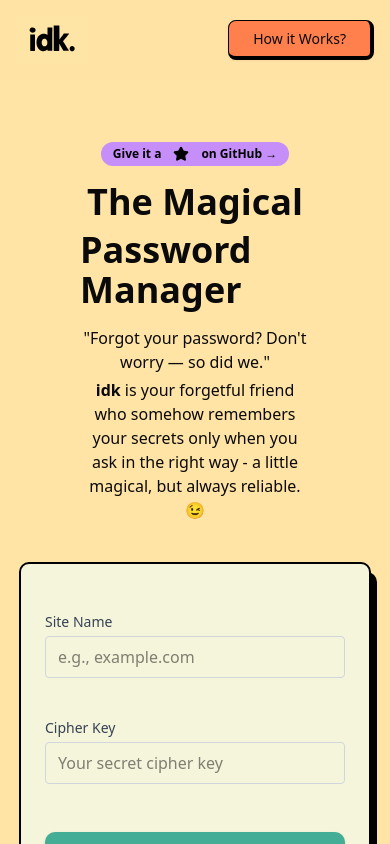
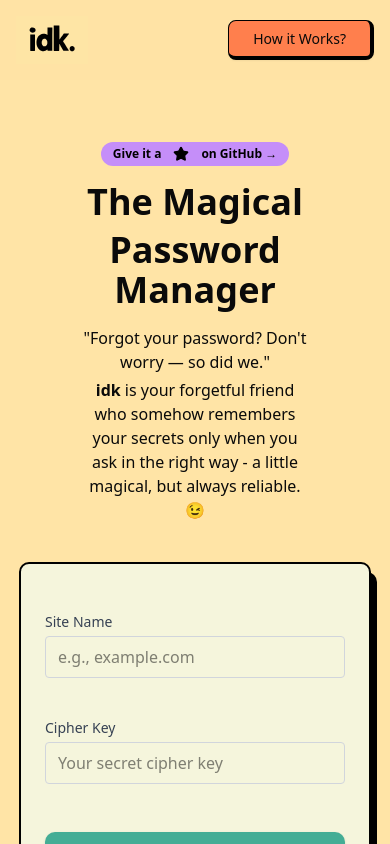
Before and after one commit to kartiktyagi2001/IDKPass, a Next.js app: page / in a window 390 px wide. Shown: the top 844 px of the page. Built offline with nearby package versions, Linux system fonts and the light colour scheme.

Commit message:
fixed mobile responsiveness

```diff
--- a/src/app/page.tsx
+++ b/src/app/page.tsx
@@ -28,7 +28,7 @@
             </Link>
           </div>
 
-          <div className='flex flex-col md:flex-row justify-center items-center gap-2 md:gap-2'>
+          <div className='flex flex-col md:flex-row justify-center items-center gap-2 md:gap-2 text-center'>
             <h1 className='text-4xl font-bold'>The Magical</h1>
             <h1 className='text-4xl font-bold'>Password Manager</h1>
           </div>
```
